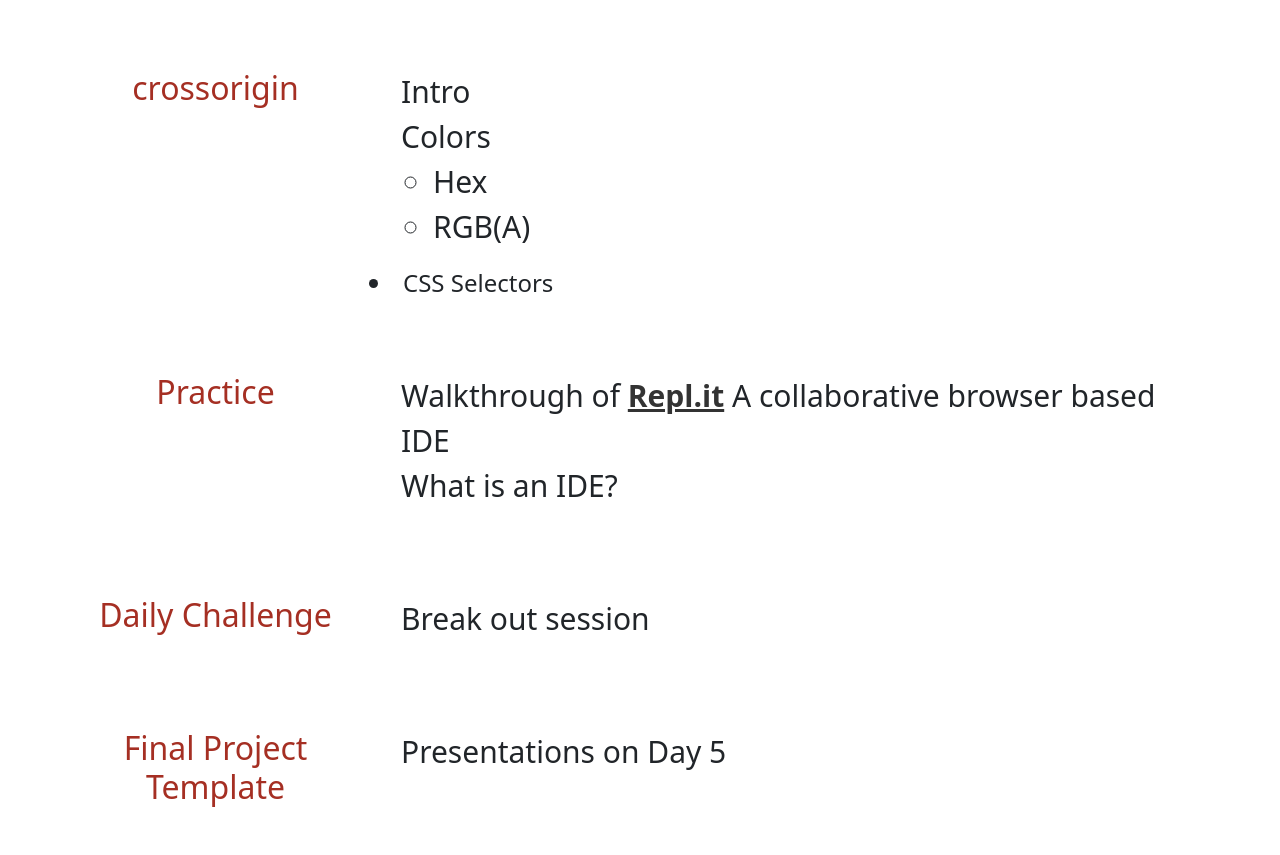
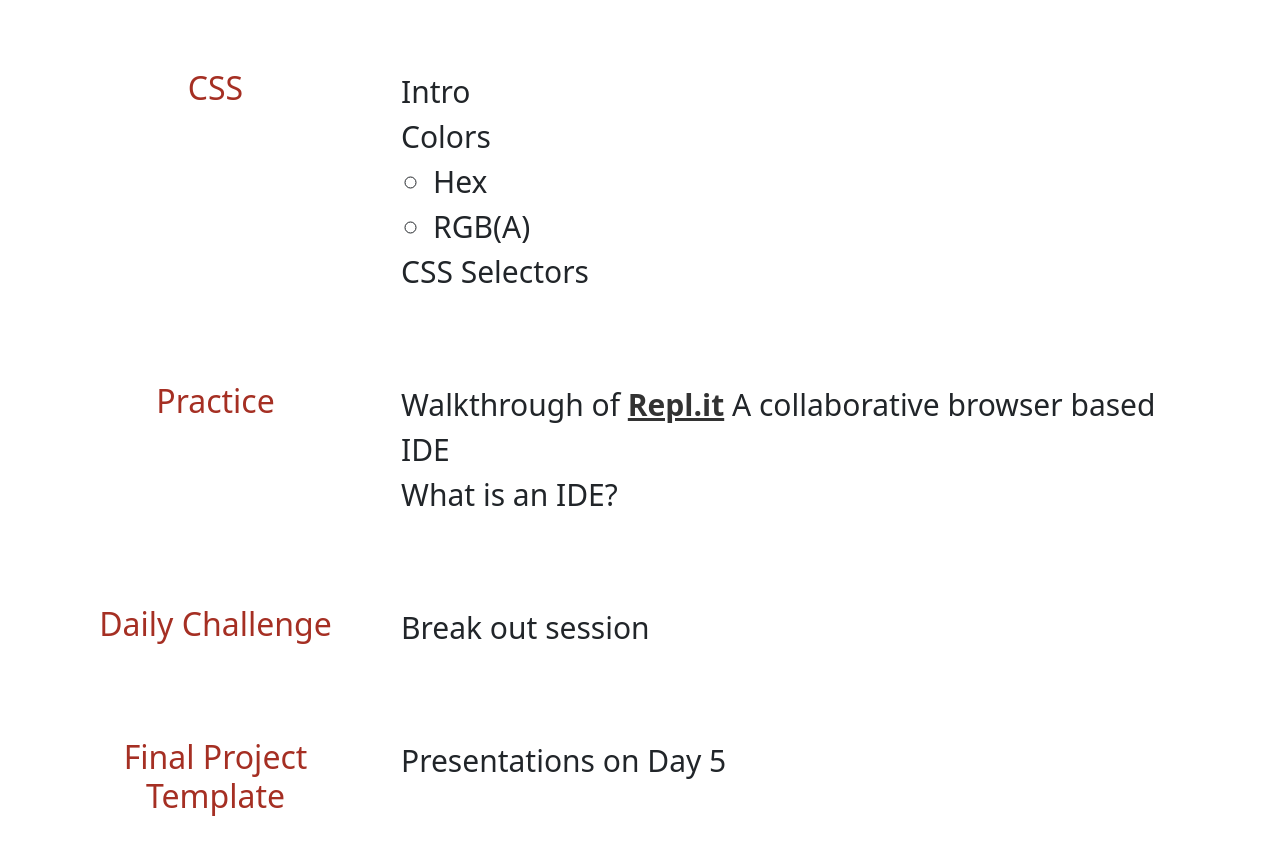
Before and after one commit to GeekwiseAcademy/tech-camp, a plain HTML site: page two.html in a window 1280 px wide. Shown: the part 1304-2159 px from the top of the page. Drawn offline with nearby package versions, Linux system fonts and the light colour scheme.

Commit message:
day two fixes

```diff
--- a/two.html
+++ b/two.html
@@ -111,7 +111,7 @@
 
     <div class="row section"><!-- CSS -->
       <aside class="col">
-        <h2>crossorigin</h2>
+        <h2>CSS</h2>
       </aside>
       <main class="col-9">
         <ul class="points">
@@ -121,8 +121,8 @@
             <li>Hex</li>
             <li>RGB(A)</li>
           </ul>
+          <li>CSS Selectors</li>
         </ul>
-        <li>CSS Selectors</li>
       </main>
     </div><!-- end CSS -->
 
```
